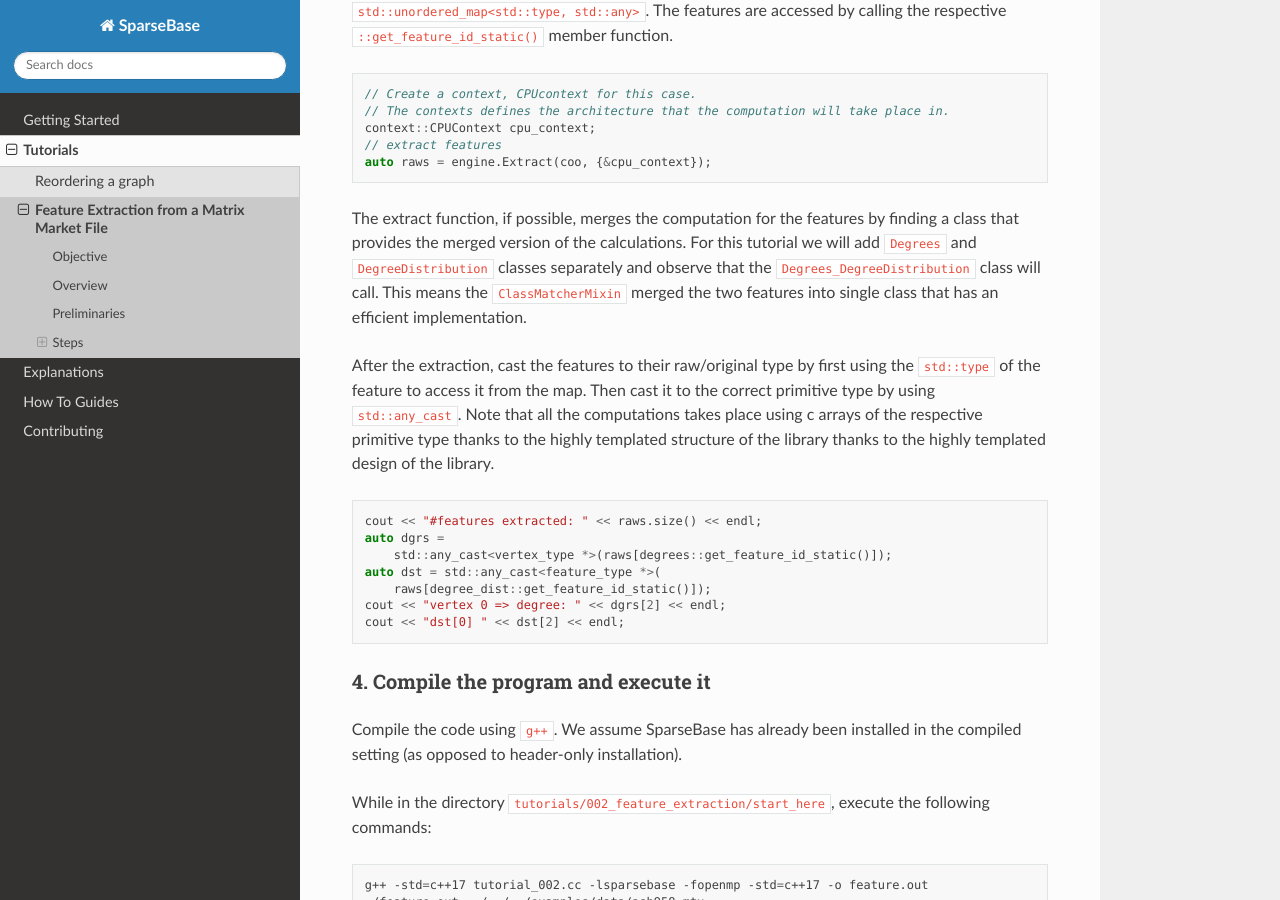
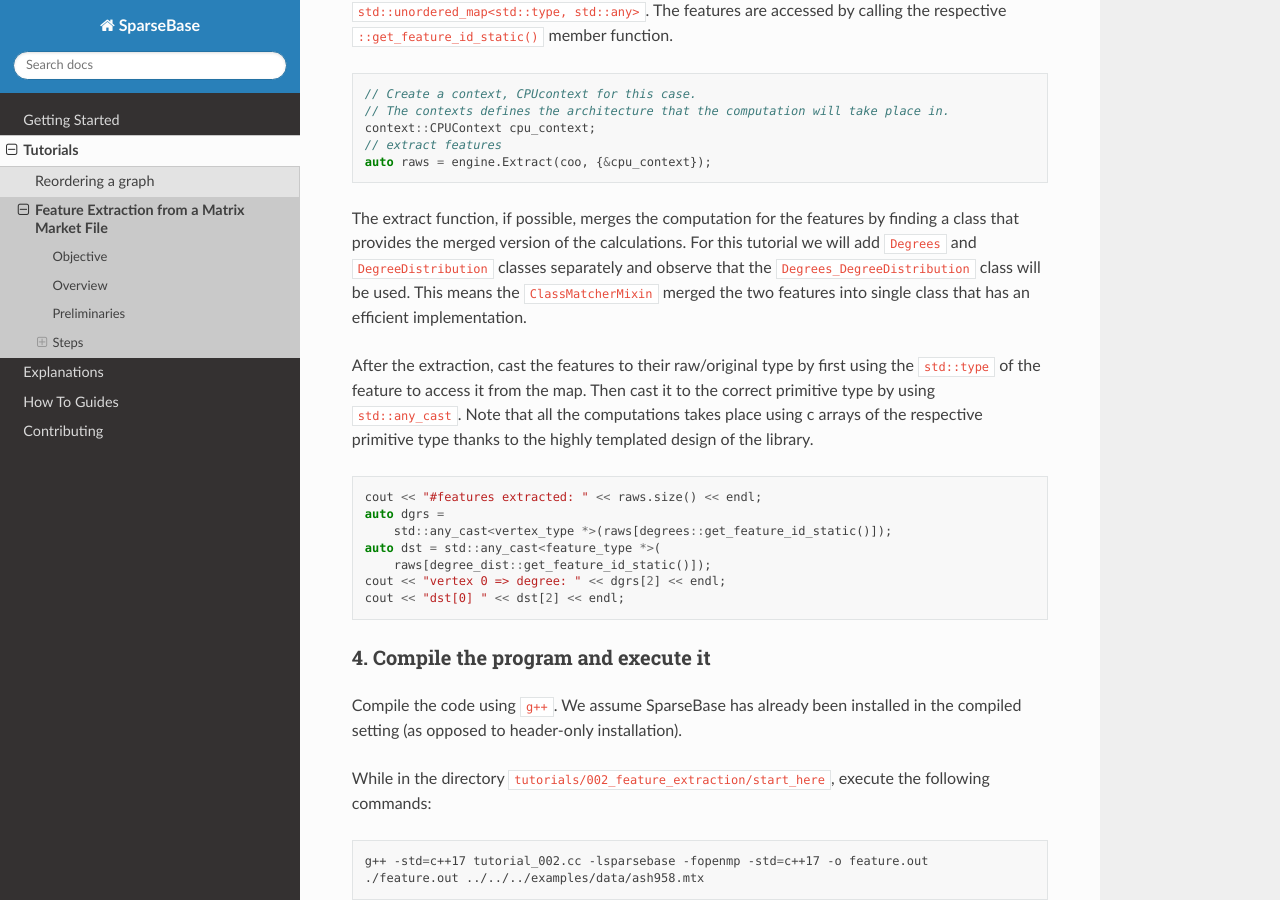
Before and after one commit to sparcityeu/SparseBase, a Sphinx documentation site: the page built from docs/pages/tutorials/002_feature_extraction.md, in a window 1280 px wide and 900 px high, scrolled down 1981 px. Built offline with Sphinx 7.4.7 and the Read the Docs theme 2.0.0, drawn with Linux system fonts in a browser that asks for light colours; pages that are not in the unit, such as notebooks, are missing from menus.

Commit message:
Fixed some grammar and repetition.

````diff
--- a/docs/pages/tutorials/002_feature_extraction.md
+++ b/docs/pages/tutorials/002_feature_extraction.md
@@ -78,10 +78,10 @@ auto raws = engine.Extract(coo, {&cpu_context});
 ```
 
 The extract function, if possible, merges the computation for the features by finding a class that provides the merged version of the calculations.
-For this tutorial we will add `Degrees` and `DegreeDistribution` classes separately and observe that the `Degrees_DegreeDistribution` class will call. This means the `ClassMatcherMixin` merged the two features into single class that has an efficient implementation.
+For this tutorial we will add `Degrees` and `DegreeDistribution` classes separately and observe that the `Degrees_DegreeDistribution` class will be used. This means the `ClassMatcherMixin` merged the two features into single class that has an efficient implementation.
 
 After the extraction, cast the features to their raw/original type by first using the `std::type` of the feature to access it from the map. Then cast it to the correct primitive type by using `std::any_cast`.
-Note that all the computations takes place using c arrays of the respective primitive type thanks to the highly templated structure of the library thanks to the highly templated design of the library.
+Note that all the computations takes place using c arrays of the respective primitive type thanks to the highly templated design of the library.
 
 ```c++
 cout << "#features extracted: " << raws.size() << endl;
````
